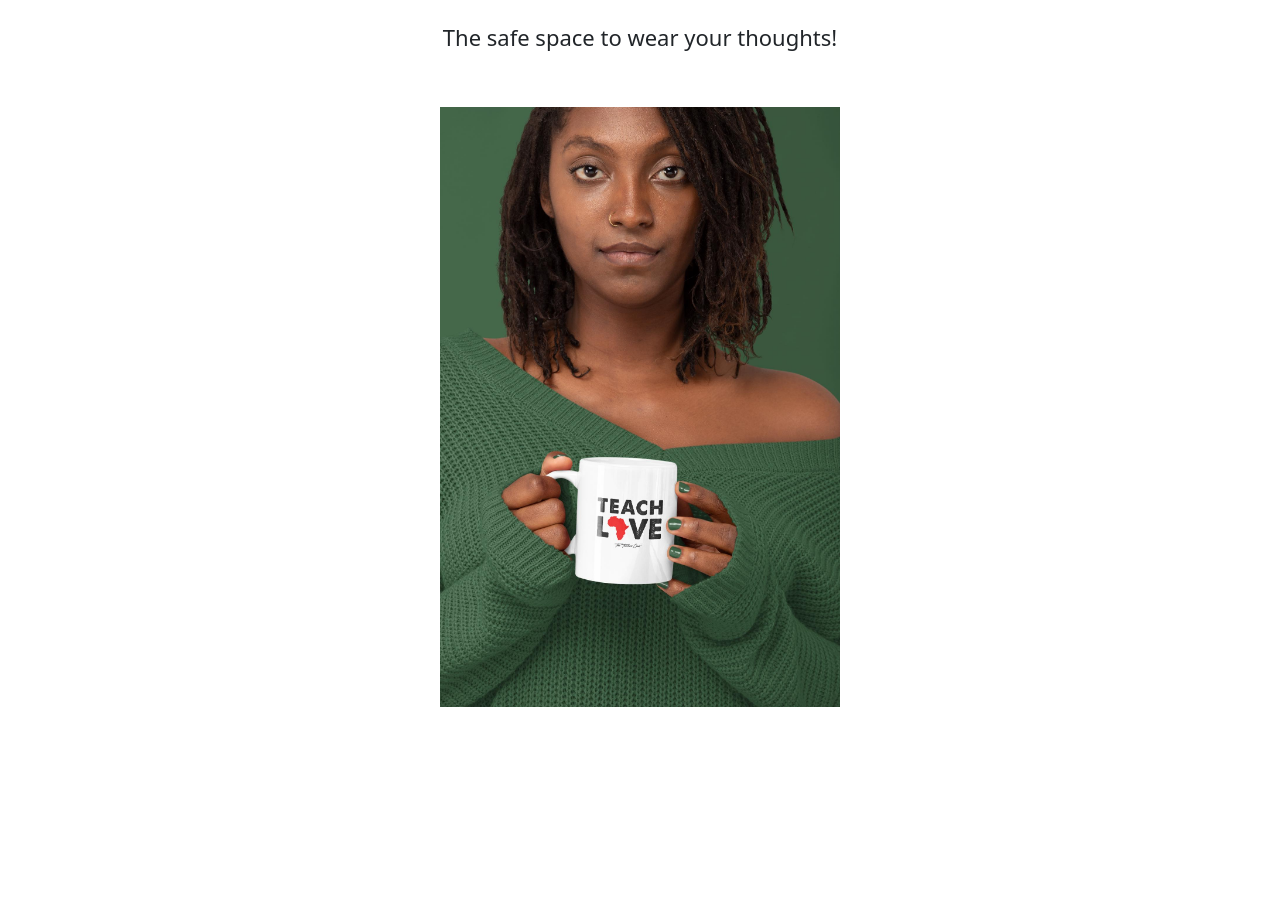
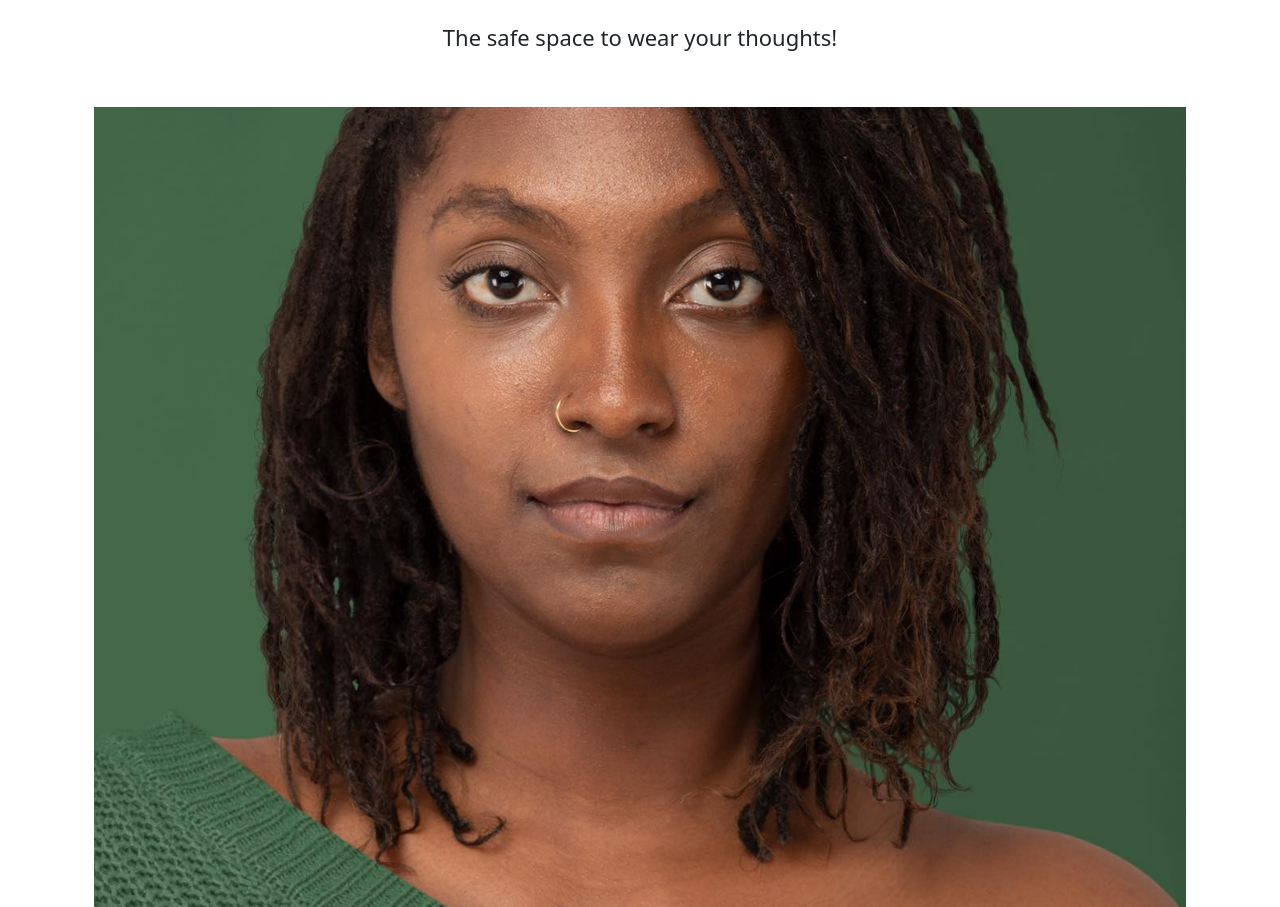
Before and after one commit to shay90210/teachers-club-app, a React (Create React App) app: page / in a window 1280 px wide. Shown: the part 522-1429 px from the top of the page. Before the commit the page ends 1253 px from the top, so only its background shows below. Built offline with nearby package versions, Linux system fonts and the light colour scheme.

Commit message:
styled homepage

```diff
--- a/src/pages/Homepage.tsx
+++ b/src/pages/Homepage.tsx
@@ -10,7 +10,6 @@ export const Homepage = () => {
                     </Col>
                 </Row>
                 <Row className='mt-5'>
-                    <Col>
                     <img
                         className='home-image-one'
                         src='/img/mug3.jpg'
@@ -19,10 +18,8 @@ export const Homepage = () => {
                         style={{
                             display: 'block',
                             margin: 'auto',
-                                objectFit: 'cover'
                         }}
                     />
-                    </Col>
                 </Row>
             </Container>
         </div>
```
Lines whose indentation alone changed are shown as unchanged.
